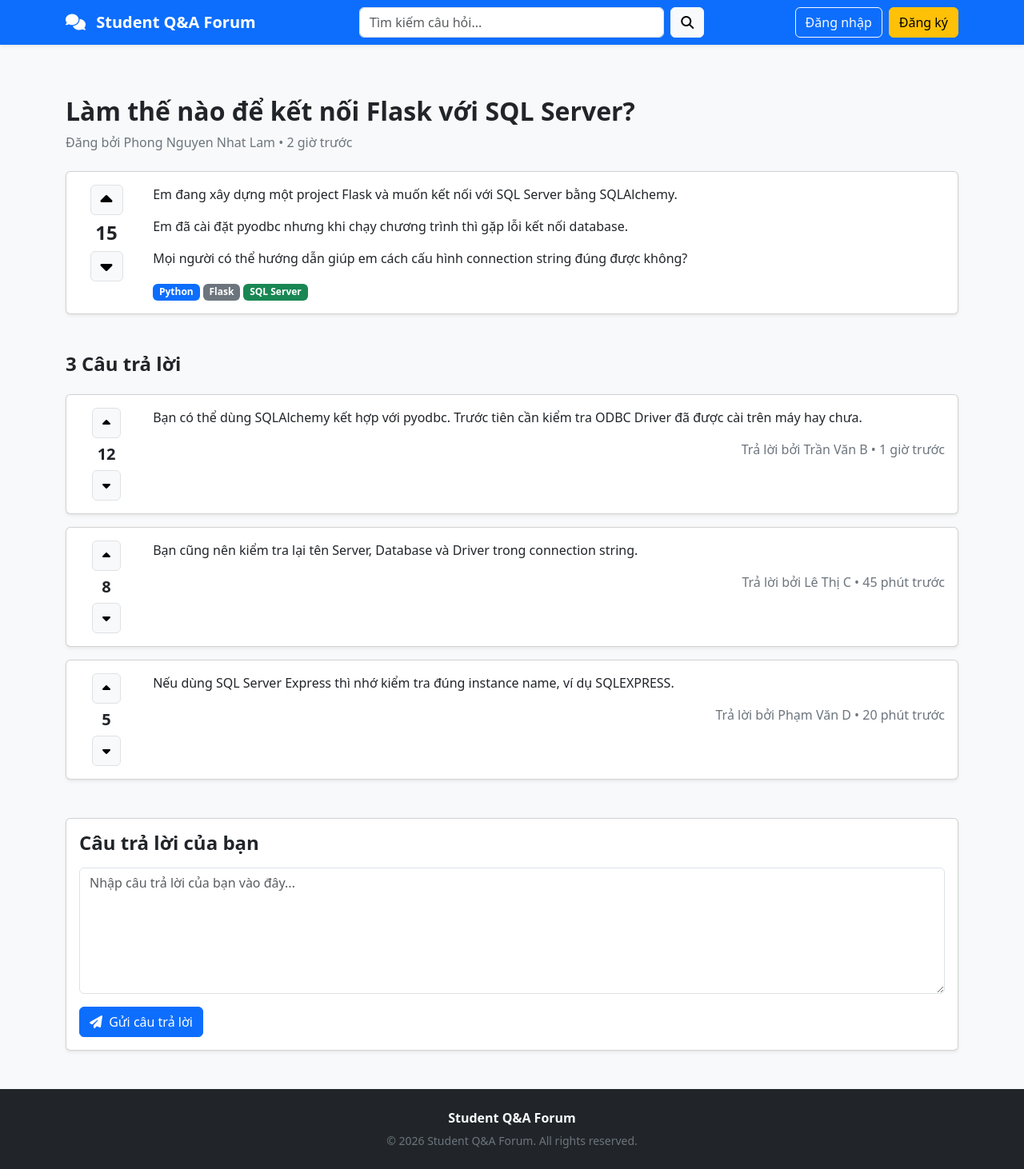
After one commit to DangLamMyKhanh/pwd301_qa_forum, a Flask app: template src/templates/question_detail.html in a window 1280 px wide. The commit adds this page. Shown: the whole page at 80% size. Run offline with Flask 3, Linux system fonts and the light colour scheme; the template is opened without the code that fills it, so the values that code supplies are empty; some libraries are stand-ins or nearby versions.

Commit message:
base.html: giữ phần cũ, thêm câu hỏi mới nhất.Mỗi câu hỏi có Votes,Answer, tiêu đề,mô ả ngắn, tag, người đăng và thời gian đăng .question_detail.html: Tạo trang chi tiết câu hỏi, gồm tiêu đề, người đăng, nội dung câu hỏi, tag, nút upvote/downvote và điểm vote. Bên dưới có 3 câu trả lời mẫu, mỗi câu có vote riêng, và cuối trang có ô để người dùng nhập câu trả lời mới. ask_question.html: Tạo form đặt câu hỏi mới, gồm các trường Tiêu đề câu hỏi, Nội dung câu hỏi, Tag và nút Đăng câu hỏi.

```diff
--- /dev/null
+++ b/src/templates/question_detail.html
@@ -0,0 +1,154 @@
+{% extends "base.html" %}
+{% block title %}Chi tiết câu hỏi - Student Q&A Forum{% endblock %}
+{% block content %}
+<div class="container py-5">
+    <!-- TIÊU ĐỀ CÂU HỎI -->
+    <div class="mb-4">
+        <h2 class="fw-bold">
+            Làm thế nào để kết nối Flask với SQL Server?
+        </h2>
+        <p class="text-secondary mb-0">
+            Đăng bởi Phong Nguyen Nhat Lam • 2 giờ trước
+        </p>
+    </div>
+    <!-- CÂU HỎI CHÍNH -->
+    <div class="card shadow-sm mb-5">
+        <div class="card-body">
+            <div class="row">
+                <!-- CỘT VOTE -->
+                <div class="col-2 col-md-1 text-center">
+                    <button class="btn btn-light border mb-2">
+                        <i class="fa-solid fa-caret-up fa-xl"></i>
+                    </button>
+                    <h4 class="fw-bold mb-2">15</h4>
+                    <button class="btn btn-light border">
+                        <i class="fa-solid fa-caret-down fa-xl"></i>
+                    </button>
+                </div>
+                <!-- NỘI DUNG CÂU HỎI -->
+                <div class="col-10 col-md-11">
+                    <p>
+                        Em đang xây dựng một project Flask và muốn kết nối
+                        với SQL Server bằng SQLAlchemy.
+                    </p>
+                    <p>
+                        Em đã cài đặt pyodbc nhưng khi chạy chương trình
+                        thì gặp lỗi kết nối database.
+                    </p>
+                    <p>
+                        Mọi người có thể hướng dẫn giúp em cách cấu hình
+                        connection string đúng được không?
+                    </p>
+                    <!-- TAG -->
+                    <div class="mt-3">
+                        <span class="badge bg-primary">Python</span>
+                        <span class="badge bg-secondary">Flask</span>
+                        <span class="badge bg-success">SQL Server</span>
+                    </div>
+                </div>
+            </div>
+        </div>
+    </div>
+    <!-- DANH SÁCH CÂU TRẢ LỜI -->
+    <h4 class="fw-bold mb-4">
+        3 Câu trả lời
+    </h4>
+    <!-- ANSWER 1 -->
+    <div class="card shadow-sm mb-3">
+        <div class="card-body">
+            <div class="row">
+                <div class="col-2 col-md-1 text-center">
+                    <button class="btn btn-light border mb-2">
+                        <i class="fa-solid fa-caret-up"></i>
+                    </button>
+                    <h5 class="fw-bold">12</h5>
+                    <button class="btn btn-light border">
+                        <i class="fa-solid fa-caret-down"></i>
+                    </button>
+                </div>
+                <div class="col-10 col-md-11">
+                    <p>
+                        Bạn có thể dùng SQLAlchemy kết hợp với pyodbc.
+                        Trước tiên cần kiểm tra ODBC Driver đã được cài
+                        trên máy hay chưa.
+                    </p>
+                    <p class="text-secondary text-end mb-0">
+                        Trả lời bởi Trần Văn B • 1 giờ trước
+                    </p>
+                </div>
+            </div>
+        </div>
+    </div>
+    <!-- ANSWER 2 -->
+    <div class="card shadow-sm mb-3">
+        <div class="card-body">
+            <div class="row">
+                <div class="col-2 col-md-1 text-center">
+                    <button class="btn btn-light border mb-2">
+                        <i class="fa-solid fa-caret-up"></i>
+                    </button>
+                    <h5 class="fw-bold">8</h5>
+                    <button class="btn btn-light border">
+                        <i class="fa-solid fa-caret-down"></i>
+                    </button>
+                </div>
+                <div class="col-10 col-md-11">
+                    <p>
+                        Bạn cũng nên kiểm tra lại tên Server,
+                        Database và Driver trong connection string.
+                    </p>
+                    <p class="text-secondary text-end mb-0">
+                        Trả lời bởi Lê Thị C • 45 phút trước
+                    </p>
+                </div>
+            </div>
+        </div>
+    </div>
+    <!-- ANSWER 3 -->
+    <div class="card shadow-sm mb-5">
+        <div class="card-body">
+            <div class="row">
+                <div class="col-2 col-md-1 text-center">
+                    <button class="btn btn-light border mb-2">
+                        <i class="fa-solid fa-caret-up"></i>
+                    </button>
+                    <h5 class="fw-bold">5</h5>
+                    <button class="btn btn-light border">
+                        <i class="fa-solid fa-caret-down"></i>
+                    </button>
+                </div>
+                <div class="col-10 col-md-11">
+                    <p>
+                        Nếu dùng SQL Server Express thì nhớ kiểm tra
+                        đúng instance name, ví dụ SQLEXPRESS.
+                    </p>
+                    <p class="text-secondary text-end mb-0">
+                        Trả lời bởi Phạm Văn D • 20 phút trước
+                    </p>
+                </div>
+            </div>
+        </div>
+    </div>
+    <!-- KHUNG NHẬP CÂU TRẢ LỜI -->
+    <div class="card shadow-sm">
+        <div class="card-body">
+            <h4 class="fw-bold mb-3">
+                Câu trả lời của bạn
+            </h4>
+            <form>
+                <div class="mb-3">
+                    <textarea
+                        class="form-control"
+                        rows="6"
+                        placeholder="Nhập câu trả lời của bạn vào đây..."
+                    ></textarea>
+                </div>
+                <button type="submit" class="btn btn-primary">
+                    <i class="fa-solid fa-paper-plane me-1"></i>
+                    Gửi câu trả lời
+                </button>
+            </form>
+        </div>
+    </div>
+</div>
+{% endblock %}
```
Also changed, not shown: src/templates/ask_question.html (added, +86 -0 lines), src/templates/index.html (+102 -2 lines).
